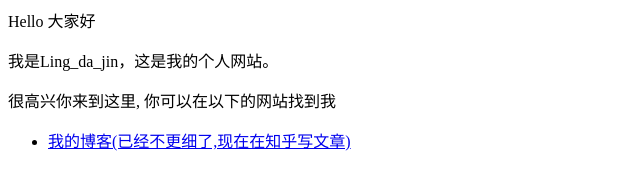
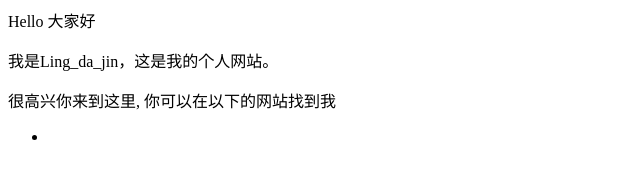
Before and after one commit to Lingdajin/Lingdajin.github.io, a plain HTML site: page index.html in a window 1280 px wide. Shown: the whole page, without its empty margins (0-640 px from the left). Drawn offline with Linux system fonts and the light colour scheme.

Commit message:
Update index.html

```diff
--- a/index.html
+++ b/index.html
@@ -3,5 +3,5 @@
 <p>很高兴你来到这里, 你可以在以下的网站找到我</p>
 
 <ul>
-  <li> <a href="http://hejie.nigeerhuo.com">我的博客(已经不更细了,现在在知乎写文章)</a> </li>
+  <li> <a href="http:"></a> </li>
 </ul>
```
